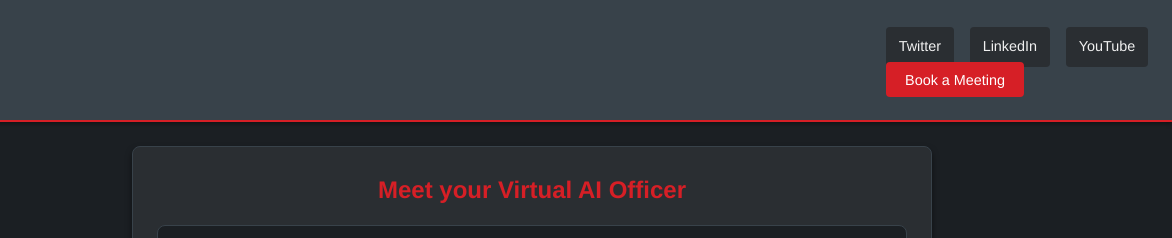
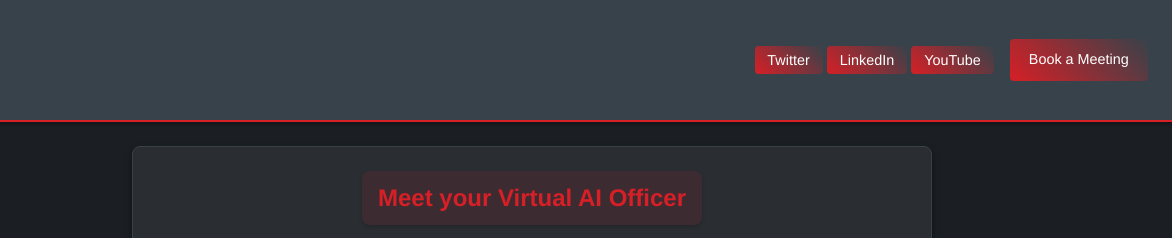
Before and after one commit to simwilso/virtualaiofficer-site, a website: page index.html in a window 1280 px wide. Shown: the top 238 px of the page, 108-1280 px from the left. Drawn offline with Linux system fonts and the light colour scheme.

Commit message:
Update style.css

```diff
--- a/style.css
+++ b/style.css
@@ -9,8 +9,8 @@
 
 body {
   font-family: "Helvetica Neue", Arial, sans-serif;
-  background-color: #1B1F23; /* Dark charcoal background */
-  color: #f0f0f0; /* Light text for readability */
+  background-color: #1B1F23; /* Dark charcoal */
+  color: #f0f0f0;
   min-height: 100vh;
   display: flex;
   flex-direction: column;
@@ -20,41 +20,48 @@ body {
 /* HEADER / TOP BAR */
 .top-bar {
   display: flex;
+  justify-content: space-between;
   align-items: center;
-  justify-content: space-between;
   padding: 1rem 1.5rem;
   background-color: #38424A; /* Muted dark slate */
-  border-bottom: 2px solid #D61F26; /* Accent red border */
+  border-bottom: 2px solid #D61F26; /* Accent red */
   box-shadow: 0 2px 4px rgba(0, 0, 0, 0.4);
-  flex-wrap: wrap;
 }
 
+.header-left,
+.header-right {
+  display: flex;
+  align-items: center;
+}
+
+.header-right {
+  gap: 1rem;
+}
+
+/* Logo */
 .logo img {
   height: 80px;
   width: auto;
 }
 
-.social-links {
-  display: flex;
-  gap: 1rem;
-  flex-wrap: wrap;
-}
+/* SOCIAL LINKS BUTTONS */
 .social-links a {
-  color: #f0f0f0;
+  background: linear-gradient(45deg, #D61F26, #38424A);
+  color: #fff;
+  padding: 0.4rem 0.8rem;
+  border-radius: 4px;
   text-decoration: none;
   font-size: 0.9rem;
-  background: #2A2E32; /* Slightly lighter than the body background */
-  padding: 0.5rem 0.8rem;
-  border-radius: 4px;
-  transition: background 0.3s;
+  transition: background 0.3s, box-shadow 0.3s;
 }
+
 .social-links a:hover {
-  background: #D61F26; /* Accent red on hover */
+  box-shadow: 0 0 8px rgba(214, 31, 38, 0.6);
 }
 
 /* BOOK MEETING BUTTON */
 .book-meeting-btn {
-  background-color: #D61F26; /* Accent red */
+  background: linear-gradient(45deg, #D61F26, #38424A);
   color: #fff;
   padding: 0.6rem 1.2rem;
   font-size: 0.9rem;
@@ -62,10 +69,12 @@ body {
   border-radius: 4px;
   cursor: pointer;
   text-decoration: none;
-  transition: background 0.3s;
+  transition: background 0.3s, box-shadow 0.3s;
 }
+
 .book-meeting-btn:hover {
   background-color: #b1181e;
+  box-shadow: 0 0 10px rgba(214, 31, 38, 0.7);
 }
 
 /* MAIN CHAT CONTAINER */
@@ -77,7 +86,7 @@ body {
   margin: 1.5rem auto;
   width: 90%;
   max-width: 800px;
-  background-color: #2A2E32; /* Dark grey, contrasting with body */
+  background-color: #2A2E32;
   border: 1px solid #38424A;
   border-radius: 8px;
   padding: 1.5rem;
@@ -91,6 +100,10 @@ body {
   margin-bottom: 1rem;
   color: #D61F26;
   font-weight: bold;
+  background-color: rgba(214, 31, 38, 0.1);
+  padding: 0.5rem 1rem;
+  border-radius: 8px;
+  box-shadow: 0 2px 4px rgba(0, 0, 0, 0.2);
 }
 
 /* CHAT DISPLAY AREA */
@@ -142,7 +155,7 @@ body {
   box-shadow: 0 0 8px rgba(214, 31, 38, 0.6);
 }
 
-/* CHAT INPUT & BUTTON */
+/* CHAT INPUT & SEND BUTTON */
 .chat-input-container {
   width: 100%;
   display: flex;
@@ -190,7 +203,7 @@ body {
     align-items: center;
     padding: 0.5rem;
   }
-  .social-links {
+  .header-right {
     flex-direction: column;
     gap: 0.5rem;
     margin-top: 0.5rem;
```
